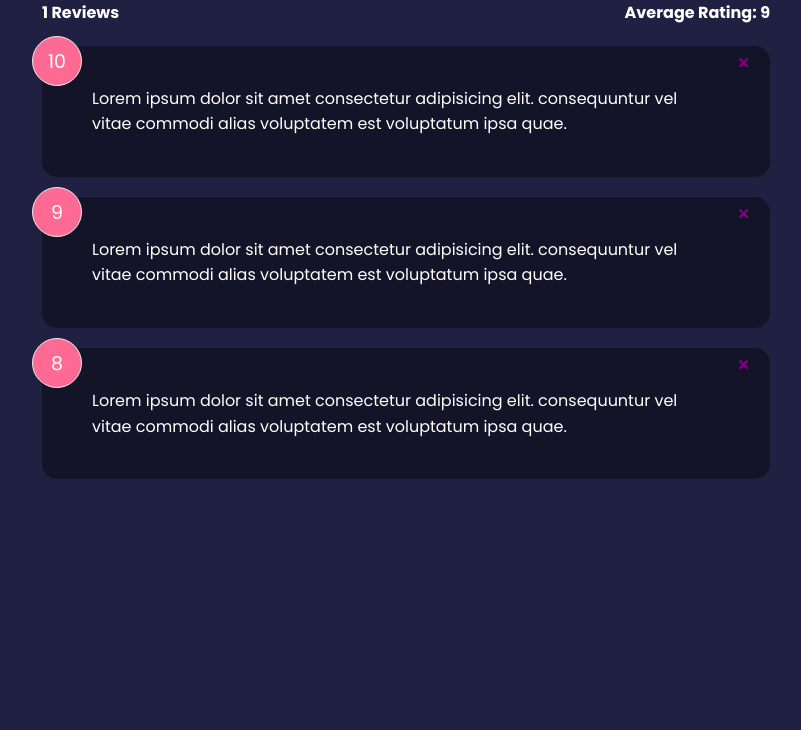
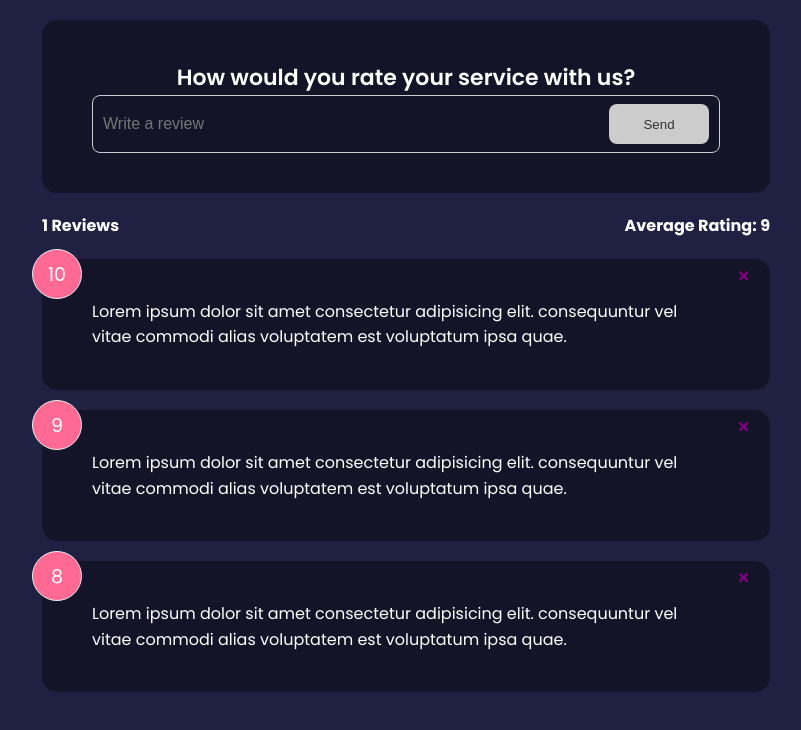
Before and after one commit to 13nidhi/Feedback-App, a React (Create React App) app: page / in a window 1280 px wide. Shown: the top 730 px of the page, without its empty margins (234-1035 px from the left). Built offline with nearby package versions, Linux system fonts and the light colour scheme.

Commit message:
adding button features

```diff
--- a/src/App.js
+++ b/src/App.js
@@ -3,6 +3,7 @@
 //import FeedbackItem from './components/FeedbackItem';
 import FeedbackList from './components/FeedbackList';
 import FeedbackStats from './components/FeedbackStats';
+import FeedbackForm from './components/FeedbackForm';
 import FeedbackData from './data/FeedbackData';
 
 
@@ -18,6 +19,7 @@
     <>
 
         <div className='container'>
+            <FeedbackForm />
             <FeedbackStats feedback={feedback}/>
             <FeedbackList feedback={feedback}
                 handleDelete={deleteFeedback}
--- /dev/null
+++ b/src/components/FeedbackForm.jsx
@@ -0,0 +1,39 @@
+import { useState } from "react";
+import Card from "./shared/Card";
+import Button from "./shared/Button";
+import { isDisabled } from "@testing-library/user-event/dist/utils";
+
+const FeedbackForm = () => {
+    const [text, setText] = useState('');
+    const [btnDisabled, setBtnDisabled]  = useState(true);
+    const [message, setMessage] = useState('');
+
+    const handleTextChange = (e) => {
+        if (text === ''){
+            setBtnDisabled(true);
+            setMessage(null)
+        } else if (text !== '' && text.trim().length <= 10) {
+            setMessage('Text must be at least 10 characters')
+            setBtnDisabled(true)
+        } else {
+            setMessage(null)
+            setBtnDisabled(false)
+        }
+        setText(e.target.value);
+    }
+
+    return (
+        <Card reverse={true}>
+            <form>
+                <h2>How would you rate your service with us?</h2>
+                <div className="input-group">
+                    <input type='text' onChange={handleTextChange} value={text} className="input-card" placeholder="Write a review" />
+                    <Button type="submit" version="secondary" isDisabled={btnDisabled} className="input-card">Send</Button>
+                </div>
+                {message && <div className="message">{message}</div>}
+            </form>
+        </Card>
+    )
+}
+
+export default FeedbackForm;
--- /dev/null
+++ b/src/components/shared/Button.jsx
@@ -0,0 +1,24 @@
+import PropTypes from 'prop-types';
+
+const Button = ({children, version, type, isDisabled }) => {
+    return (
+        <button type={type} disabled={isDisabled} className={`btn btn-${version}`}>
+            {children}
+        </button>
+    )
+}
+
+Button.defaultProps = {
+    version: 'primary',
+    type: 'button',
+    isDisabled: false
+}
+
+Button.propTypes = {
+    children: PropTypes.node.isRequired,
+    version: PropTypes.string,
+    type: PropTypes.string,
+    isDisabled: PropTypes.bool,
+}
+
+export default Button;
--- a/src/index.css
+++ b/src/index.css
@@ -43,6 +43,17 @@
 
 .card.reverse {
   background-color: rgba(0, 0, 0, 0.4);
+  color: #fff;
+}
+
+.input-card {
+  background: transparent;
+  color: #fff;
+}
+
+.button-card {
+  border-radius: 12px;
+  background: transparent;
   color: #fff;
 }
 
```
